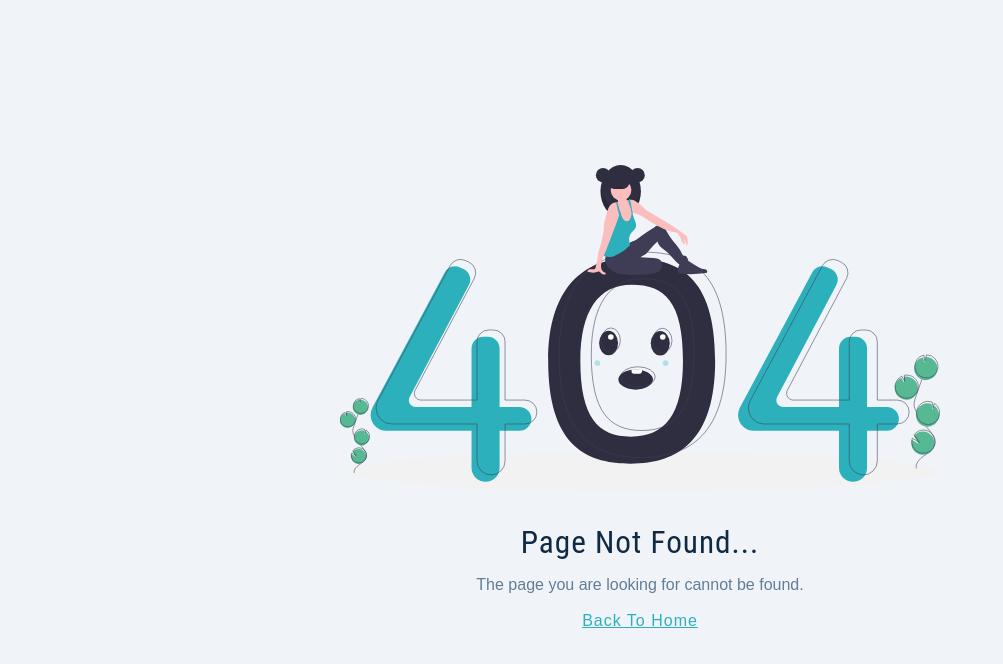
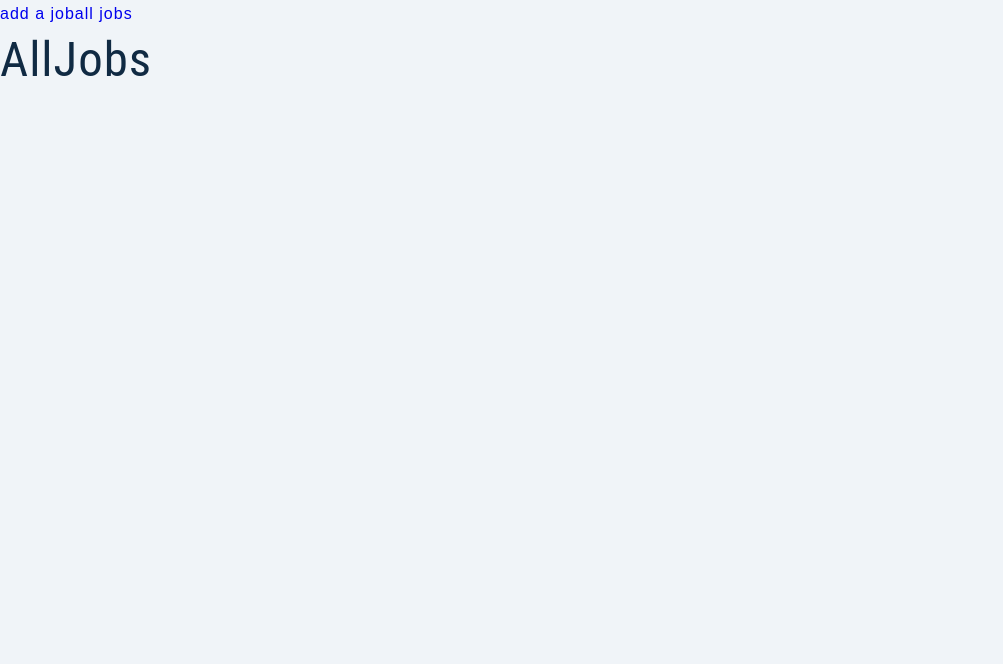
Before and after one commit to outstandingly64/vocation-village, a React (Create React App) app: page /all-jobs in a window 1280 px wide. Before the commit this address had no page. Shown: the top 664 px of the page, without its empty margins (0-1003 px from the left). Built offline with nearby package versions, Linux system fonts and the light colour scheme.

Commit message:
dashboard route nesting

```diff
--- a/src/App.js
+++ b/src/App.js
@@ -1,19 +1,25 @@
 import { BrowserRouter as Router, Routes, Route } from "react-router-dom";
 import { LandingPage, Register, Error } from "./pages";
-import {AllJobs, AddJob, Profile, Stats, SharedLayout} from './pages/dashboard';
+import {
+  AllJobs,
+  AddJob,
+  Profile,
+  Stats,
+  SharedLayout,
+} from "./pages/dashboard";
 
 function App() {
   return (
     <Router>
       <Routes>
+        <Route path="/" element={<SharedLayout />}>
+          <Route index element={<Stats />} />
+          <Route path="all-jobs" element={<AllJobs />} />
+          <Route path="add-job" element={<AddJob />} />
+          <Route path="profile" element={<Profile />} />
+        </Route>
         <Route path="/landing" element={<LandingPage />} />
         <Route path="/register" element={<Register />} />
-        <Route path="/dashboard">
-        <Route path="all-jobs" element={<AllJobs />} />
-        <Route path="add-job" element={<AddJob />} />
-        <Route path="profile" element={<Profile />} />
-        <Route path="stats" element={<Stats />} />
-        </Route>
         <Route path="/*" element={<Error />} />
       </Routes>
     </Router>
--- a/src/pages/dashboard/AllJobs.js
+++ b/src/pages/dashboard/AllJobs.js
@@ -1,6 +1,6 @@
 const AddJobs = () => {
   return (
-    <div>AddJobs</div>
+    <h1>AllJobs</h1>
   )
 }
 
--- a/src/pages/dashboard/SharedLayout.js
+++ b/src/pages/dashboard/SharedLayout.js
@@ -1,6 +1,15 @@
+import Wrapper from '../../assets/wrappers/SharedLayout';
+import { Outlet, Link } from 'react-router-dom';
+
 const SharedLayout = () => {
   return (
-    <div>SharedLayout</div>
+    <Wrapper>
+      <nav>
+        <Link to='add-job'>add a job</Link>
+        <Link to='all-jobs'>all jobs</Link>
+      </nav>
+      <Outlet/>
+    </Wrapper>
   )
 }
 
--- a/src/pages/dashboard/Stats.js
+++ b/src/pages/dashboard/Stats.js
@@ -1,6 +1,6 @@
 const Stats = () => {
   return (
-    <div>Stats</div>
+    <h1>Stats</h1>
   )
 }
 
```
